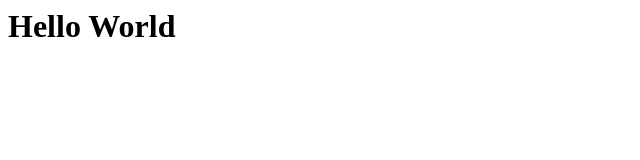
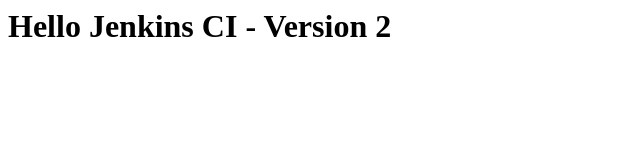
Before and after one commit to Naresh-naresh-naresh/Jenkins, a plain HTML site: page index.html in a window 1280 px wide. Shown: the whole page, without its empty margins (0-640 px from the left). Drawn offline with Linux system fonts and the light colour scheme.

Commit message:
Adding index.html 2

```diff
--- a/index.html
+++ b/index.html
@@ -1 +1 @@
-<h1>Hello World</h1>
+<h1>Hello Jenkins CI - Version 2</h1>
```
